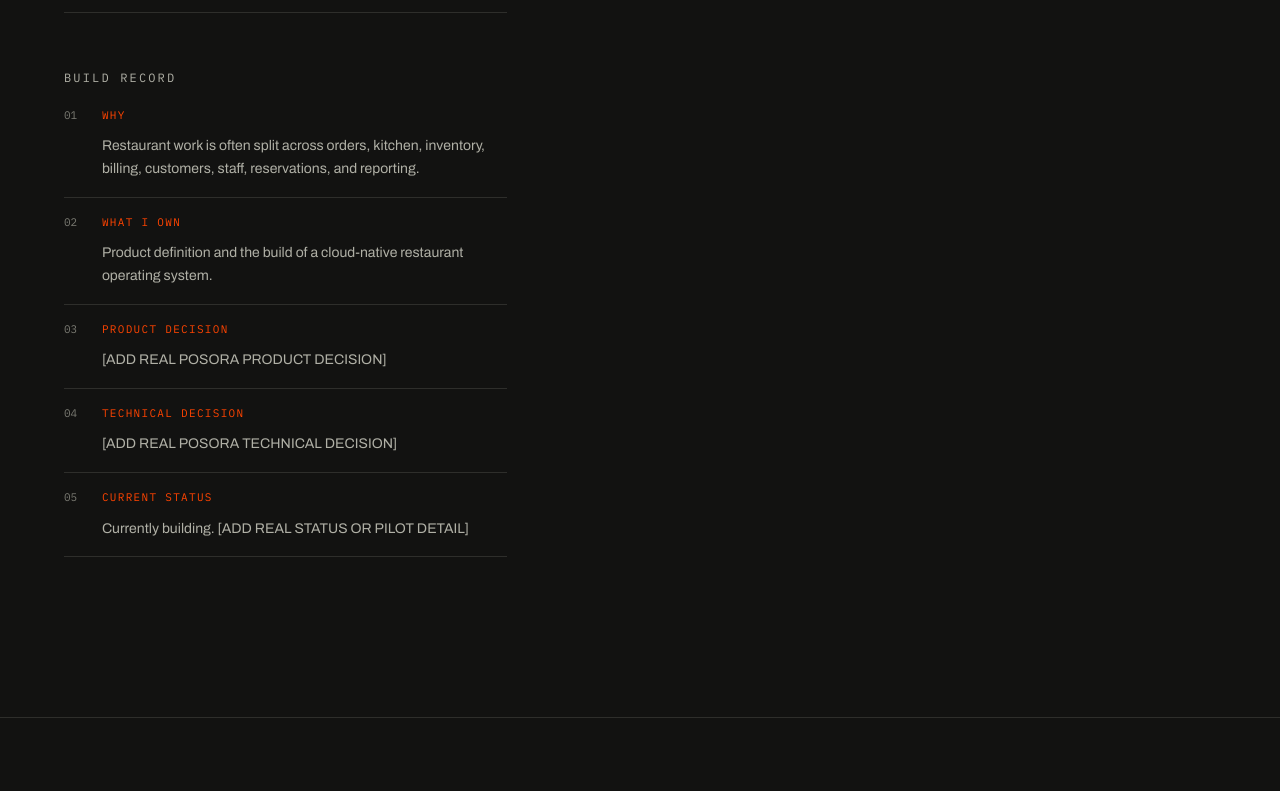
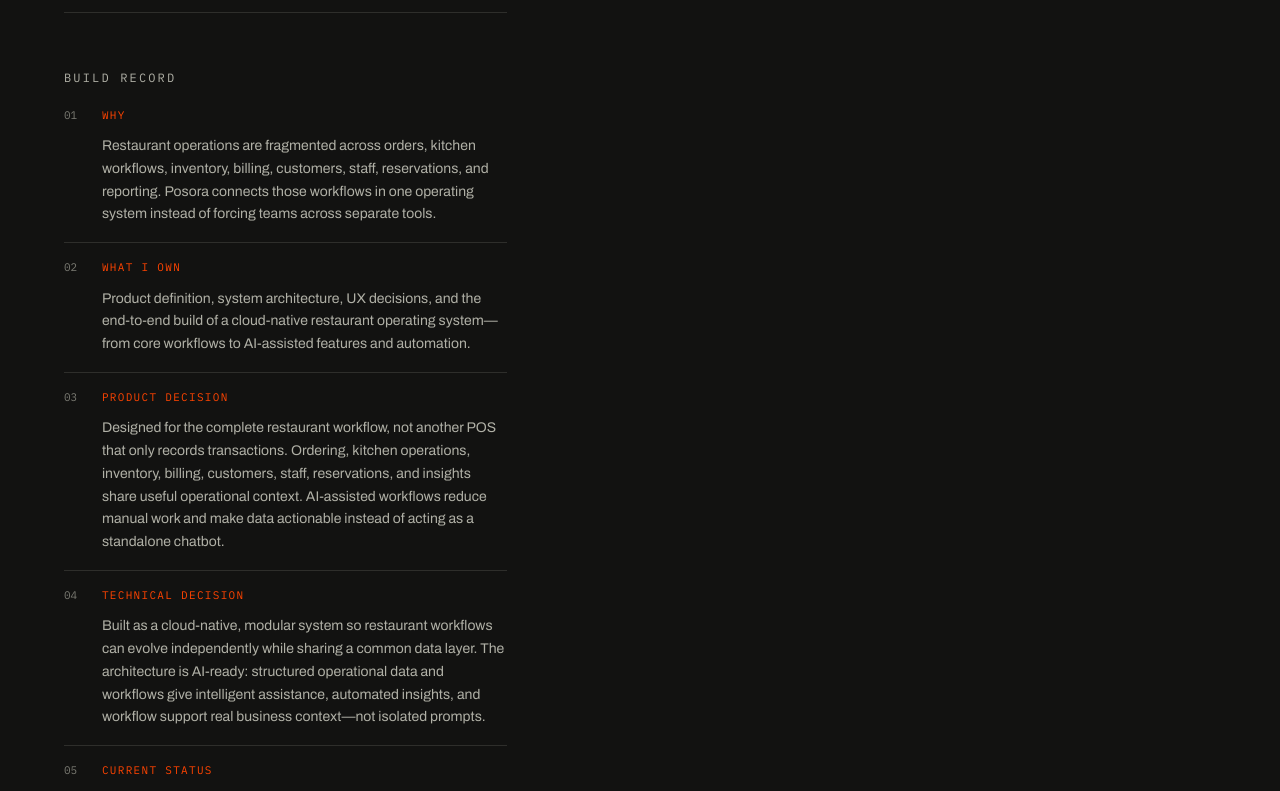
Before and after one commit to Dharitripanchal23/dharitri-portfolio, a Next.js app: page / in a window 1280 px wide. Shown: the part 7120-7911 px from the top of the page. Built offline with nearby package versions, Linux system fonts and the light colour scheme.

Commit message:
Add Posora product and architecture decisions
Co-authored-by: Dharitripanchal23 <dharitripanchal@gmail.com>

```diff
--- a/src/data/posora.ts
+++ b/src/data/posora.ts
@@ -15,24 +15,27 @@ export const posoraDetails = {
     {
       label: "Why",
       value:
-        "Restaurant work is often split across orders, kitchen, inventory, billing, customers, staff, reservations, and reporting.",
+        "Restaurant operations are fragmented across orders, kitchen workflows, inventory, billing, customers, staff, reservations, and reporting. Posora connects those workflows in one operating system instead of forcing teams across separate tools.",
     },
     {
       label: "What I own",
       value:
-        "Product definition and the build of a cloud-native restaurant operating system.",
+        "Product definition, system architecture, UX decisions, and the end-to-end build of a cloud-native restaurant operating system—from core workflows to AI-assisted features and automation.",
     },
     {
       label: "Product decision",
-      value: "[ADD REAL POSORA PRODUCT DECISION]",
+      value:
+        "Designed for the complete restaurant workflow, not another POS that only records transactions. Ordering, kitchen operations, inventory, billing, customers, staff, reservations, and insights share useful operational context. AI-assisted workflows reduce manual work and make data actionable instead of acting as a standalone chatbot.",
     },
     {
       label: "Technical decision",
-      value: "[ADD REAL POSORA TECHNICAL DECISION]",
+      value:
+        "Built as a cloud-native, modular system so restaurant workflows can evolve independently while sharing a common data layer. The architecture is AI-ready: structured operational data and workflows give intelligent assistance, automated insights, and workflow support real business context—not isolated prompts.",
     },
     {
       label: "Current status",
-      value: "Currently building. [ADD REAL STATUS OR PILOT DETAIL]",
+      value:
+        "Currently building and iterating. Core restaurant workflows are implemented; the focus is validating real-world workflows, improving reliability and usability, and integrating new AI-powered capabilities into a production-ready platform.",
     },
   ],
   technology: [
```
